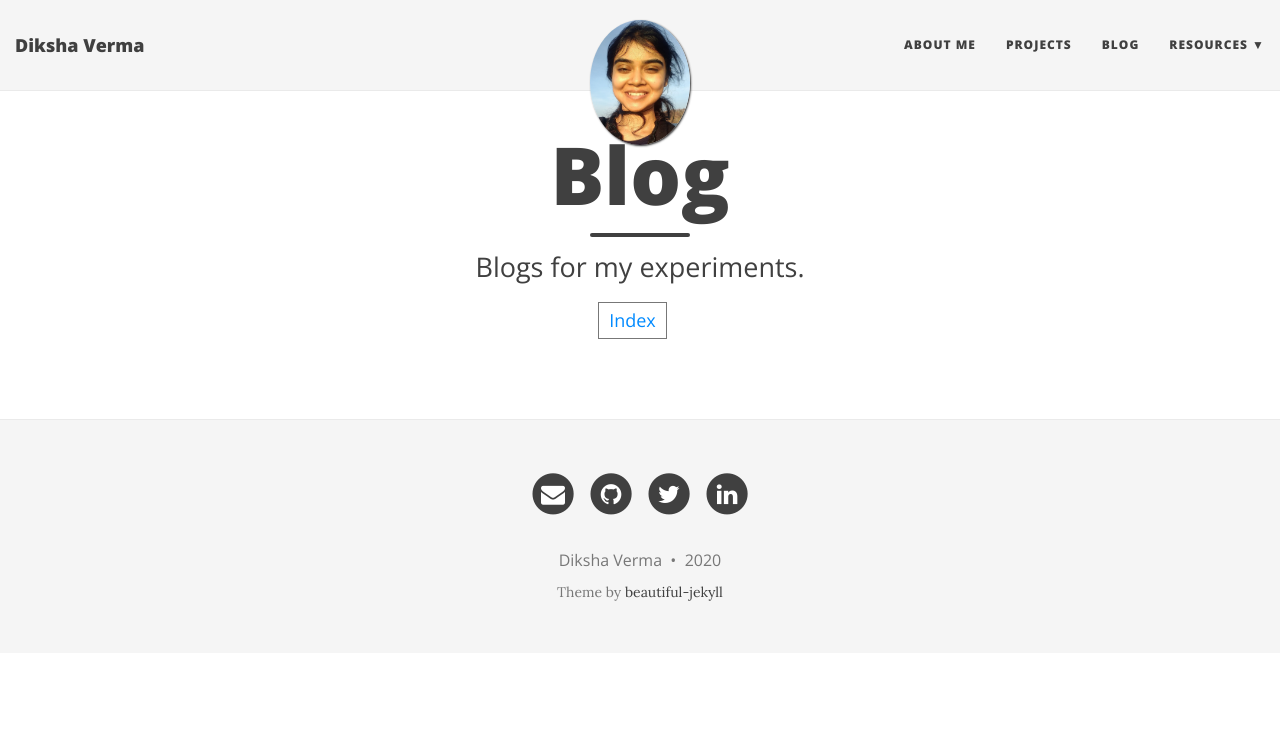
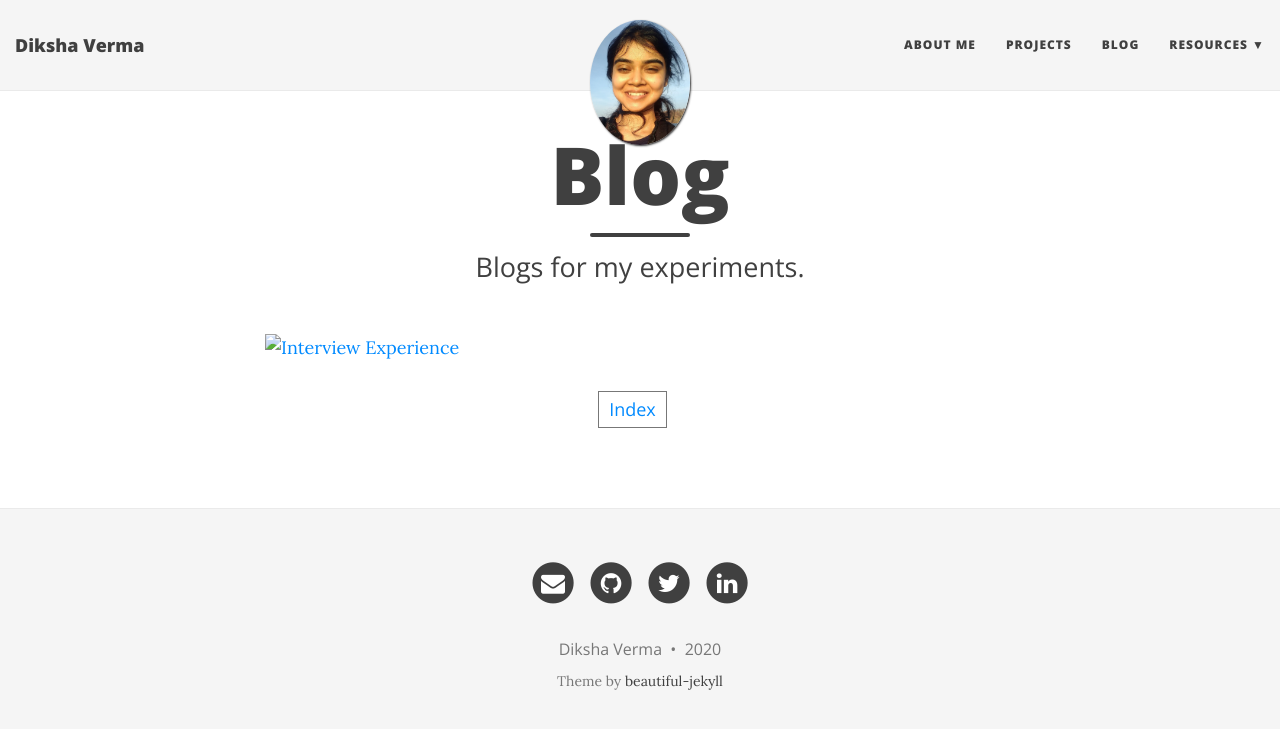
Before and after one commit to zenithexpo/temporary, a Jekyll site: the page built from blog/index.html, in a window 1280 px wide. Shown: the top 729 px of the page. Built offline with Jekyll 4.4.1, drawn with Linux system fonts in a browser that asks for light colours; nearby versions of some CDN libraries.

```diff
--- a/blog/index.html
+++ b/blog/index.html
@@ -4,7 +4,7 @@ title: Blog
 subtitle: Blogs for my experiments.
 css: "/css/index_new.css"
 ---
-
+<p> <a href="https://medium.com/@diksha_verma/my-oracle-interview-experience-server-technology-e821eb3146ce"><img src="" alt="Interview Experience"> <p>
 
 
 
```
